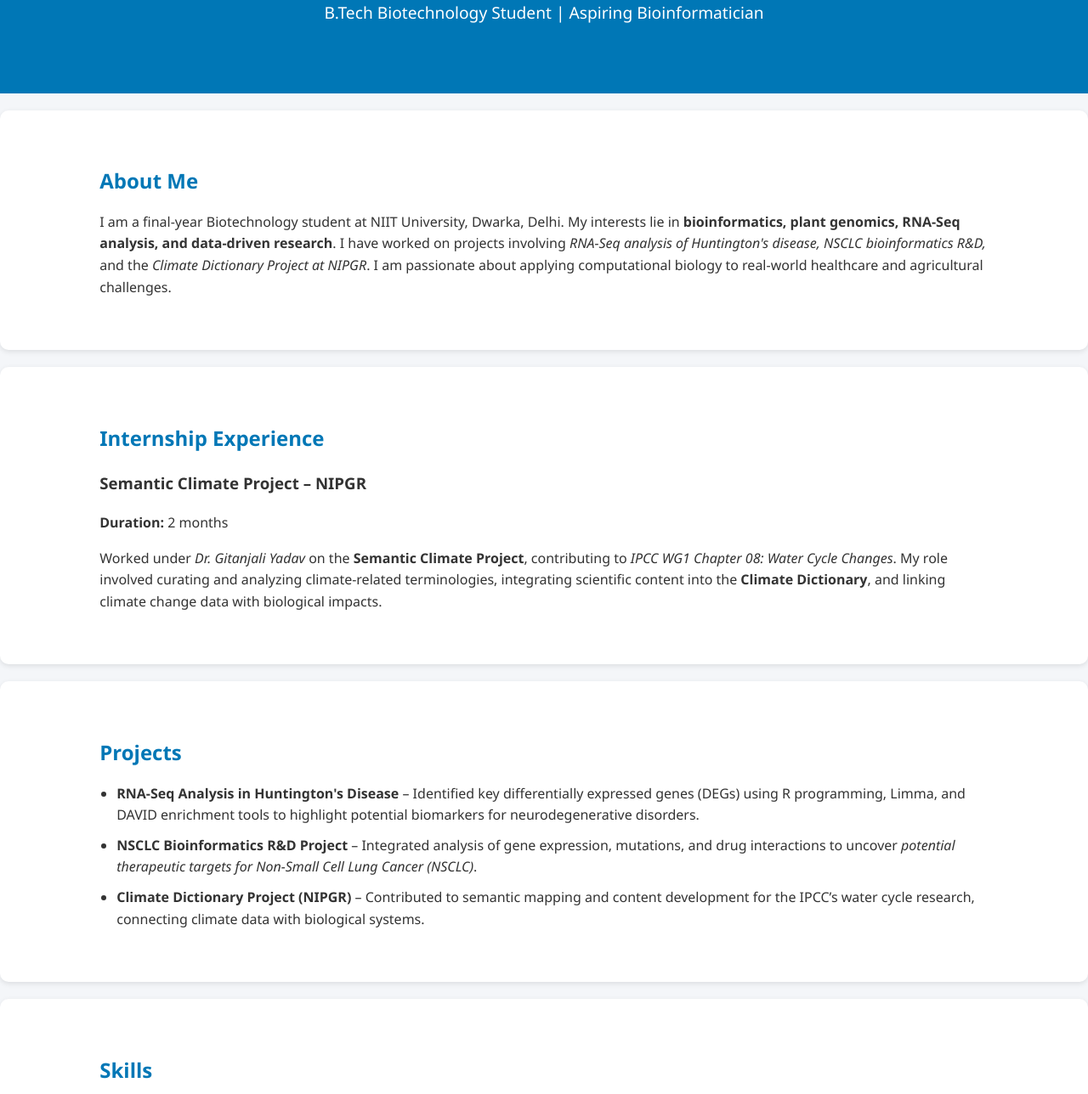
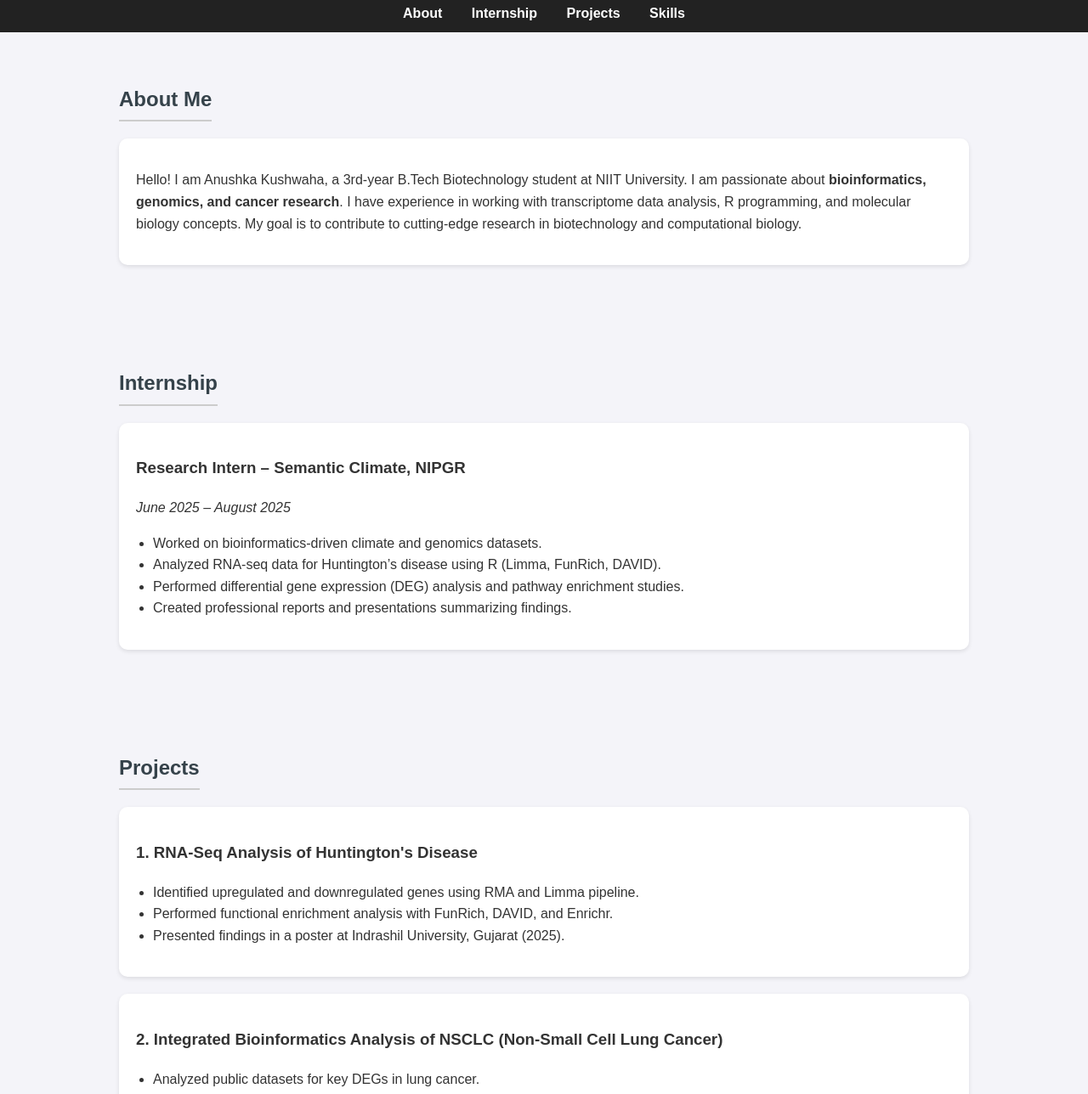
Before and after one commit to Anushka111203/anushka-kushwaha.github.io, a plain HTML site: page index.html in a window 1280 px wide. Shown: the part 142-1430 px from the top of the page at 85% size. Drawn offline with Linux system fonts and the light colour scheme.

Commit message:
Update index.html

```diff
--- a/index.html
+++ b/index.html
@@ -3,133 +3,147 @@
 <head>
   <meta charset="UTF-8">
   <meta name="viewport" content="width=device-width, initial-scale=1.0">
-  <title>Anushka Kushwaha | Digital Portfolio</title>
-  <link rel="stylesheet" href="style.css">
+  <title>Anushka Kushwaha - Portfolio</title>
+  <style>
+    body {
+      font-family: Arial, sans-serif;
+      margin: 0;
+      padding: 0;
+      line-height: 1.6;
+      background: #f4f4f9;
+      color: #333;
+    }
+    header {
+      background: #35424a;
+      color: #fff;
+      padding: 20px 0;
+      text-align: center;
+    }
+    header h1 {
+      margin: 0;
+      font-size: 2.5rem;
+    }
+    header p {
+      margin: 5px 0 0;
+    }
+    nav {
+      background: #222;
+      padding: 10px;
+      text-align: center;
+    }
+    nav a {
+      color: #fff;
+      margin: 0 15px;
+      text-decoration: none;
+      font-weight: bold;
+    }
+    nav a:hover {
+      text-decoration: underline;
+    }
+    section {
+      padding: 40px 20px;
+      max-width: 1000px;
+      margin: auto;
+    }
+    h2 {
+      color: #35424a;
+      margin-bottom: 20px;
+      border-bottom: 2px solid #ccc;
+      display: inline-block;
+      padding-bottom: 5px;
+    }
+    .card {
+      background: white;
+      padding: 20px;
+      margin-bottom: 20px;
+      border-radius: 10px;
+      box-shadow: 0 2px 5px rgba(0,0,0,0.1);
+    }
+    ul {
+      list-style-type: disc;
+      padding-left: 20px;
+    }
+    footer {
+      text-align: center;
+      padding: 20px;
+      background: #35424a;
+      color: #fff;
+      margin-top: 20px;
+    }
+  </style>
 </head>
 <body>
-
-  <!-- Header Section -->
   <header>
-    <div class="container">
-      <h1>Anushka Kushwaha</h1>
-      <p>B.Tech Biotechnology Student | Aspiring Bioinformatician</p>
-    </div>
+    <h1>Anushka Kushwaha</h1>
+    <p>B.Tech Biotechnology | Aspiring Bioinformatics & Genomics Researcher</p>
   </header>
 
-  <!-- About Section -->
+  <nav>
+    <a href="#about">About</a>
+    <a href="#internship">Internship</a>
+    <a href="#projects">Projects</a>
+    <a href="#skills">Skills</a>
+  </nav>
+
   <section id="about">
-    <div class="container">
-      <h2>About Me</h2>
-      <p>
-        I am a final-year Biotechnology student at NIIT University, Dwarka, Delhi.
-        My interests lie in <strong>bioinformatics, plant genomics, RNA-Seq analysis, and data-driven research</strong>.
-        I have worked on projects involving <em>RNA-Seq analysis of Huntington's disease, NSCLC bioinformatics R&D,</em> and the <em>Climate Dictionary Project at NIPGR</em>.
-        I am passionate about applying computational biology to real-world healthcare and agricultural challenges.
-      </p>
+    <h2>About Me</h2>
+    <div class="card">
+      <p>Hello! I am Anushka Kushwaha, a 3rd-year B.Tech Biotechnology student at NIIT University.
+      I am passionate about <b>bioinformatics, genomics, and cancer research</b>.
+      I have experience in working with transcriptome data analysis, R programming, and molecular biology concepts.
+      My goal is to contribute to cutting-edge research in biotechnology and computational biology.</p>
     </div>
   </section>
 
-  <!-- Internship Section -->
   <section id="internship">
-    <div class="container">
-      <h2>Internship Experience</h2>
-      <div class="columns">
-        <div class="column">
-          <h3>Semantic Climate Project – NIPGR</h3>
-          <p><strong>Duration:</strong> 2 months</p>
-          <p>
-            Worked under <em>Dr. Gitanjali Yadav</em> on the <strong>Semantic Climate Project</strong>, contributing to
-            <em>IPCC WG1 Chapter 08: Water Cycle Changes</em>.
-            My role involved curating and analyzing climate-related terminologies, integrating scientific content into the
-            <strong>Climate Dictionary</strong>, and linking climate change data with biological impacts.
-          </p>
-        </div>
-      </div>
-    </div>
-  </section>
-
-  <!-- Projects Section -->
-  <section id="projects">
-    <div class="container">
-      <h2>Projects</h2>
+    <h2>Internship</h2>
+    <div class="card">
+      <h3>Research Intern – Semantic Climate, NIPGR</h3>
+      <p><i>June 2025 – August 2025</i></p>
       <ul>
-        <li>
-          <strong>RNA-Seq Analysis in Huntington's Disease</strong> –
-          Identified key differentially expressed genes (DEGs) using R programming, Limma, and DAVID enrichment tools to
-          highlight potential biomarkers for neurodegenerative disorders.
-        </li>
-        <li>
-          <strong>NSCLC Bioinformatics R&D Project</strong> –
-          Integrated analysis of gene expression, mutations, and drug interactions to uncover
-          <em>potential therapeutic targets for Non-Small Cell Lung Cancer (NSCLC)</em>.
-        </li>
-        <li>
-          <strong>Climate Dictionary Project (NIPGR)</strong> –
-          Contributed to semantic mapping and content development for the IPCC’s
-          water cycle research, connecting climate data with biological systems.
-        </li>
+        <li>Worked on bioinformatics-driven climate and genomics datasets.</li>
+        <li>Analyzed RNA-seq data for Huntington’s disease using R (Limma, FunRich, DAVID).</li>
+        <li>Performed differential gene expression (DEG) analysis and pathway enrichment studies.</li>
+        <li>Created professional reports and presentations summarizing findings.</li>
       </ul>
     </div>
   </section>
 
-  <!-- Skills Section -->
-  <section id="skills">
-    <div class="container">
-      <h2>Skills</h2>
+  <section id="projects">
+    <h2>Projects</h2>
+    <div class="card">
+      <h3>1. RNA-Seq Analysis of Huntington's Disease</h3>
       <ul>
-        <li><strong>Programming:</strong> R, Python (Basics), SQL</li>
-        <li><strong>Bioinformatics Tools:</strong> Galaxy, DAVID, Enrichr, FunRich, BioGPS</li>
-        <li><strong>Lab Skills:</strong> RNA/DNA Isolation, PCR, Immunology Assays</li>
-        <li><strong>Soft Skills:</strong> Scientific Writing, Presentation, Project Management</li>
+        <li>Identified upregulated and downregulated genes using RMA and Limma pipeline.</li>
+        <li>Performed functional enrichment analysis with FunRich, DAVID, and Enrichr.</li>
+        <li>Presented findings in a poster at Indrashil University, Gujarat (2025).</li>
+      </ul>
+    </div>
+    <div class="card">
+      <h3>2. Integrated Bioinformatics Analysis of NSCLC (Non-Small Cell Lung Cancer)</h3>
+      <ul>
+        <li>Analyzed public datasets for key DEGs in lung cancer.</li>
+        <li>Used tools like DAVID, Enrichr, and BioGPS for functional annotation.</li>
+        <li>Explored biomarker potential and drug-target interactions.</li>
       </ul>
     </div>
   </section>
 
-  <!-- Education Section -->
-  <section id="education">
-    <div class="container">
-      <h2>Education</h2>
-      <p><strong>B.Tech Biotechnology</strong> – NIIT University, Delhi (2021–2025)</p>
-      <p><strong>12th (CBSE)</strong> – Science Stream (2021)</p>
-      <p><strong>10th (CBSE)</strong> – (2019)</p>
+  <section id="skills">
+    <h2>Skills</h2>
+    <div class="card">
+      <ul>
+        <li><b>Bioinformatics Tools:</b> R (Limma, edgeR), FunRich, DAVID, Enrichr, BioGPS</li>
+        <li><b>Programming:</b> R, Python (beginner), HTML/CSS</li>
+        <li><b>Laboratory:</b> RNA/DNA isolation, Immunology assays (Widal Test, Immunodiffusion)</li>
+        <li><b>Research:</b> Transcriptomics, Genomics, Cancer Biology</li>
+        <li><b>Other:</b> Scientific writing, Data visualization, Presentation</li>
+      </ul>
     </div>
   </section>
 
-  <!-- Certificates Section -->
-  <section id="certificates">
-    <div class="container">
-      <h2>Certificates</h2>
-      <div class="cert-grid">
-
-        <div class="cert-card">
-          <img src="certificates/machine-learning-bioinformatics.jpg" alt="Machine Learning & Bioinformatics Workshop">
-          <p>Workshop on Machine Learning and Bioinformatics: Unlocking Insights from Gene Expression Data – NIIT University, April 2025</p>
-        </div>
-
-        <div class="cert-card">
-          <img src="certificates/huntingtons-presentation.jpg" alt="Huntington's Disease Research Presentation">
-          <p>mRNA-Seq Data Analysis Presentation at 1st International Conference on Biological Sciences – Indrashil University, January 2025</p>
-        </div>
-
-      </div>
-    </div>
-  </section>
-
-  <!-- Contact Section -->
-  <section id="contact">
-    <div class="container">
-      <h2>Contact</h2>
-      <p><strong>Email:</strong> <a href="mailto:anushka.kushwaha22@st.niituniversity.in">anushka.kushwaha22@st.niituniversity.in</a></p>
-      <p><strong>Phone:</strong> <a href="tel:+917838522598">+91 7838522598</a></p>
-      <p><strong>LinkedIn:</strong> <a href="https://linkedin.com/in/anushka-kushwaha-7169a937a" target="_blank">linkedin.com/in/anushka-kushwaha-7169a937a</a></p>
-      <p><strong>GitHub:</strong> <a href="https://github.com/Anushka111203" target="_blank">github.com/Anushka111203</a></p>
-    </div>
-  </section>
-
-  <!-- Footer -->
   <footer>
-    <p>© 2025 Anushka Kushwaha | Digital Portfolio</p>
+    <p>© 2025 Anushka Kushwaha | Portfolio</p>
   </footer>
-
 </body>
 </html>
```
